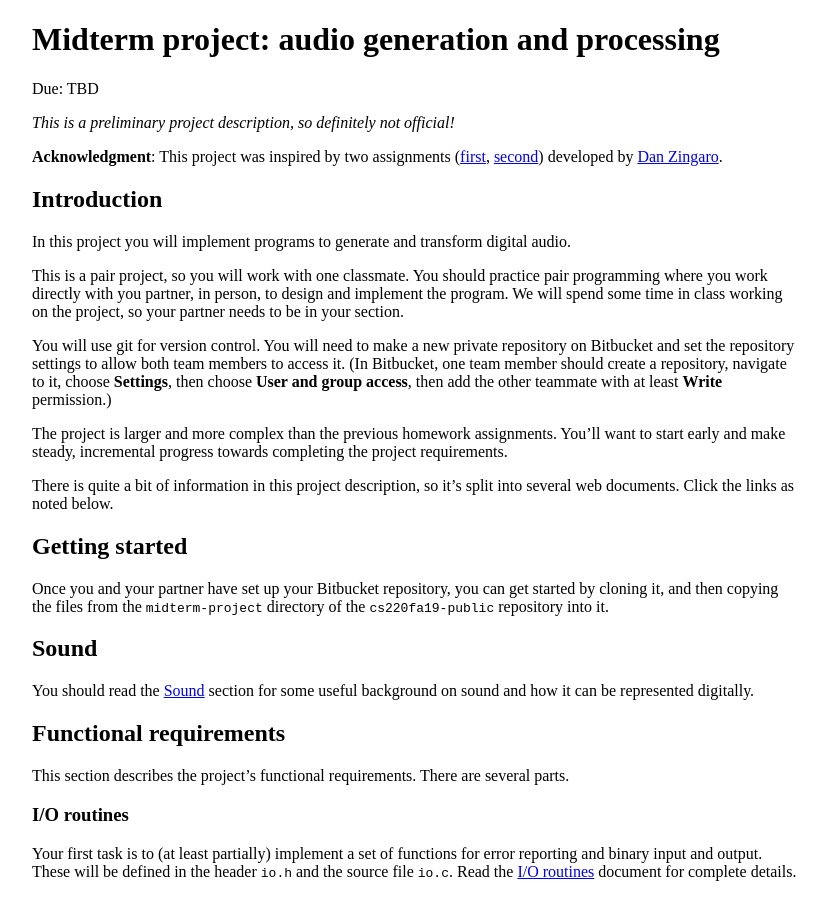
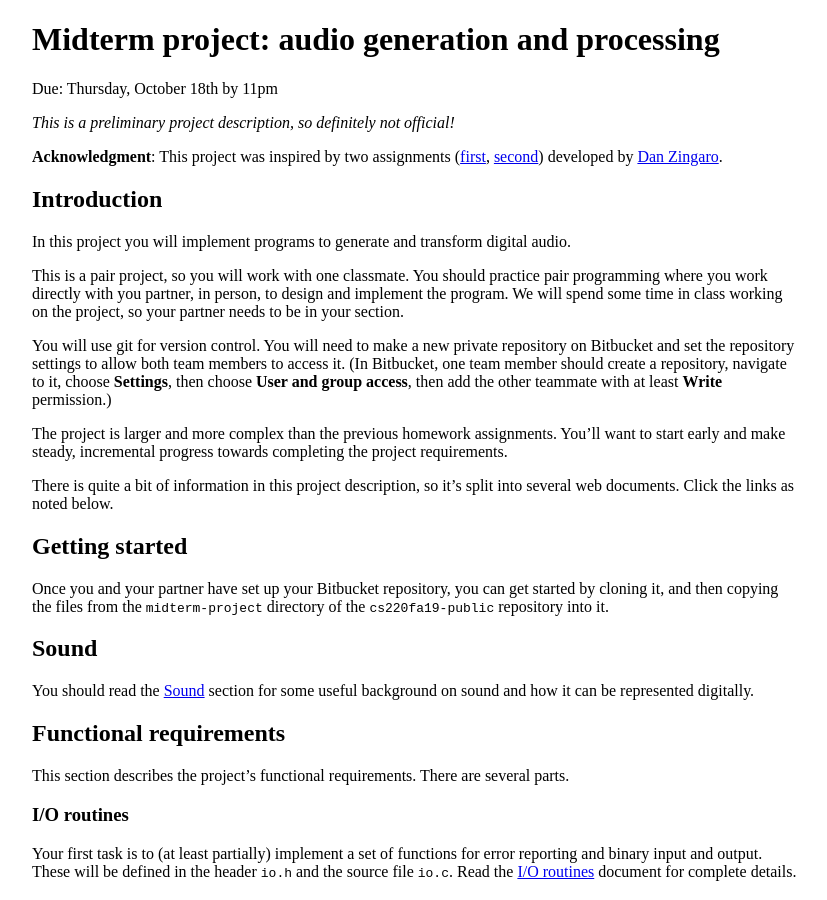
Before and after one commit to jhuintprog/fall2019, a Jekyll site: the page built from midterm_proj.md, in a window 1280 px wide and 900 px high. Shown: the whole window, without its empty margins (224-1051 px from the left). Built offline with Jekyll 4.4.1, drawn with Linux system fonts in a browser that asks for light colours.

Commit message:
set due date

```diff
--- a/midterm_proj.md
+++ b/midterm_proj.md
@@ -3,7 +3,7 @@ layout: default
 title: "Midterm project: audio generation and processing"
 ---
 
-Due: TBD
+Due: Thursday, October 18th by 11pm
 
 *This is a preliminary project description, so definitely not official!*
 
```
